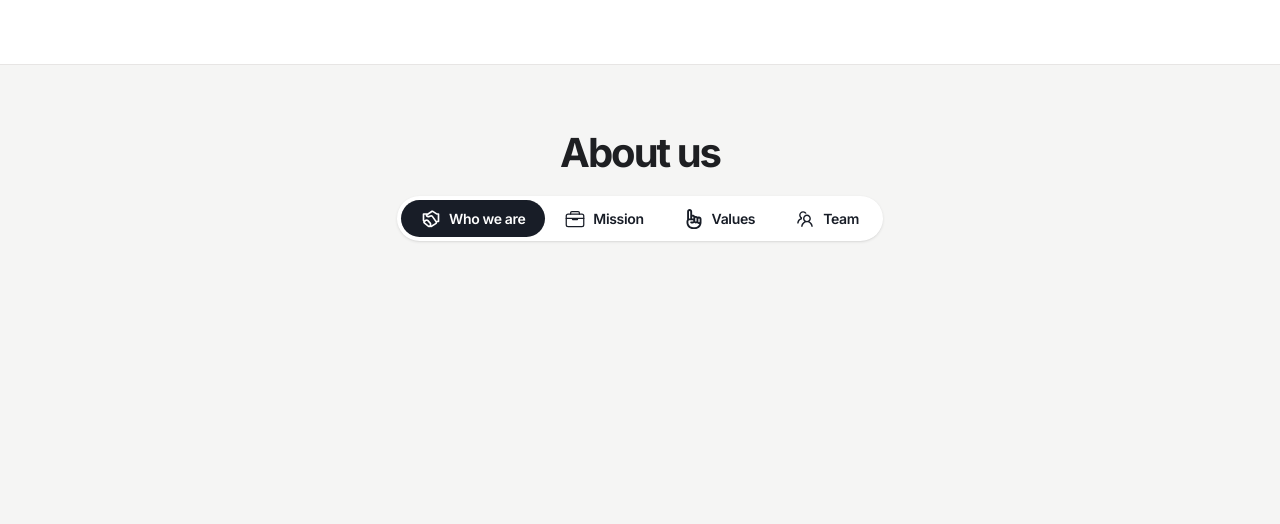
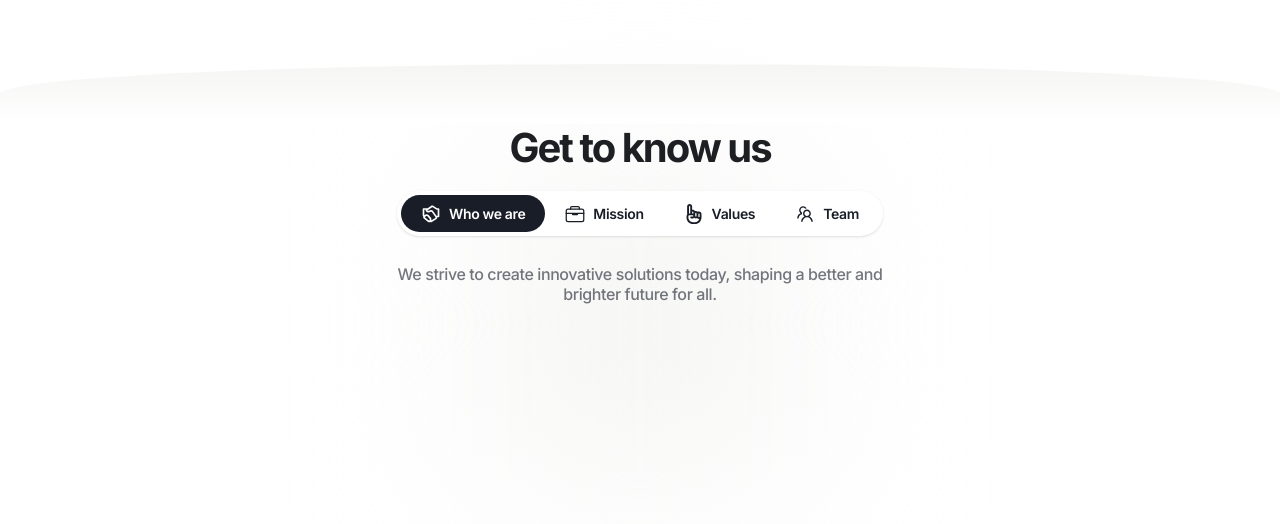
Before and after one commit to kevindermot99/SORWAZINI, a React (Vite) app: page / in a window 1280 px wide. Shown: the part 616-1140 px from the top of the page. Built offline with nearby package versions, Linux system fonts and the light colour scheme; what tailwindcss-bg-patterns would draw is missing.

Commit message:
earth separator

```diff
--- a/src/Content/Content.js
+++ b/src/Content/Content.js
@@ -137,10 +137,8 @@ export const Projects = {
 };
 
 // Section Projects
-export const Mission = {
-  SectionName: "About us",
-  SectionTitle: "Get to know the team",
-  SectionDescription: "At the heart of our team lies a collective commitment to crafting innovative technological solutions that address pressing challenges faced by communities worldwide. With a shared vision of creating positive change, we harness our diverse ."
+export const AboutUs = {
+  SectionName: "Get to know us",
 };
 
 // Section values
@@ -174,11 +172,3 @@ export const Values = {
     },
   ]
 };
-
-
-// Section values
-export const AboutUs = {
-  SectionName: "About us",
-  SectionTitle: "Let's Get to know each other!",
-  SectionDescription: "We are a diverse team driven by innovation, creating solutions for a better future."
-};
--- a/src/Pages/Home.jsx
+++ b/src/Pages/Home.jsx
@@ -9,9 +9,8 @@ import {
   Members,
   SORWAZINI,
   Projects,
-  Mission,
+  AboutUs,
   Values,
-  AboutUs,
 } from "../Content/Content";
 import Reveal from "react-awesome-reveal";
 import { keyframes } from "@emotion/react";
@@ -186,14 +185,14 @@ function Home() {
       {/* Content */}
       <div
         id="Home"
-        className="h-full mt-[100px] scroll-m-20 max-sm:mt-[50px] w-full flex items-center relative justify-start flex-col"
+        className="h-full pt-[100px] max-sm:mt-[50px] w-full flex items-center relative justify-start flex-col"
       >
         {/* bubbles */}
         {/* <div className="absolute top-0 left-0 w-full h-full max-h-[500px]  ">
             <div className="absolute top-[200px] right-20 h-10 w-3 bg-black/80 rotate-6  "></div>
         </div> */}
         {/* Hero */}
-        <div className="w-full h-fit py-16 flex flex-col items-center justify-center">
+        <div className="w-full h-fit py-16 flex flex-col items-center justify-center sticky">
           <Reveal
             keyframes={customAnimation}
             duration={1000}
@@ -338,13 +337,17 @@ function Home() {
         </div>
 
         {/* separator */}
-        <div className="w-full border-b-[1px] border-stone-200 "></div>
+        <div className="w-full h-[60px] rounded-t-[50%] bg-gradient-to-b from-stone-100 to-white z-10 "></div>
 
         {/* AboutUs */}
         <div
           id="AboutUs"
-          className="w-full h-fit min-h-[700px] pt-16 scroll-m-10 flex flex-col items-start justify-start relative  max-sm:px-5 bg-stone-100"
+          className="w-full h-fit min-h-[600px] scroll-m-10 flex flex-col items-start justify-start relative  max-sm:px-5 bg-white"
         >
+          {/* bubbles */}
+        <div className="absolute top-0 left-0 w-full h-full max-h-[500px]  ">
+            <div className="absolute top-[50px] left-0 right-0 mx-auto h-[300px] w-[300px] blur-[100px] bg-stone-100 "></div>
+        </div>
           <div class=" h-full w-full flex justify-start items-center flex-col ">
             <div className=" flex flex-col items-center justify-start w-full">
               <Reveal
@@ -355,7 +358,7 @@ function Home() {
                 triggerOnce
               >
                 <h1 className=" text-[40px] max-w-[500px] leading-[47px] font-bold tracking-tighter text-center ">
-                  {Mission.SectionName}
+                  {AboutUs.SectionName}
                 </h1>
                 <div className="bg-white w-full h-[45px] max-w-fit mt-5 rounded-full shadow p-1 flex items-center justify-center">
                   <button className="px-5 bg-dark-body-color text-white h-full whitespace-nowrap rounded-full font-semibold text-sm tracking-tight flex items-center justify-center gap-2">
@@ -374,6 +377,11 @@ function Home() {
                     <AiOutlineTeam className="text-[20px]" />
                     Team
                   </button>
+                </div>
+                <div className="mt-2">
+                  <p className="font-medium max-w-[500px] text-dark-body-color/60 text-center pt-5 max-sm:pt-2 tracking-tight leading-5 max-sm:px-5 ">
+                    {HeroText.Small}
+                  </p>
                 </div>
               </Reveal>
             </div>
```
